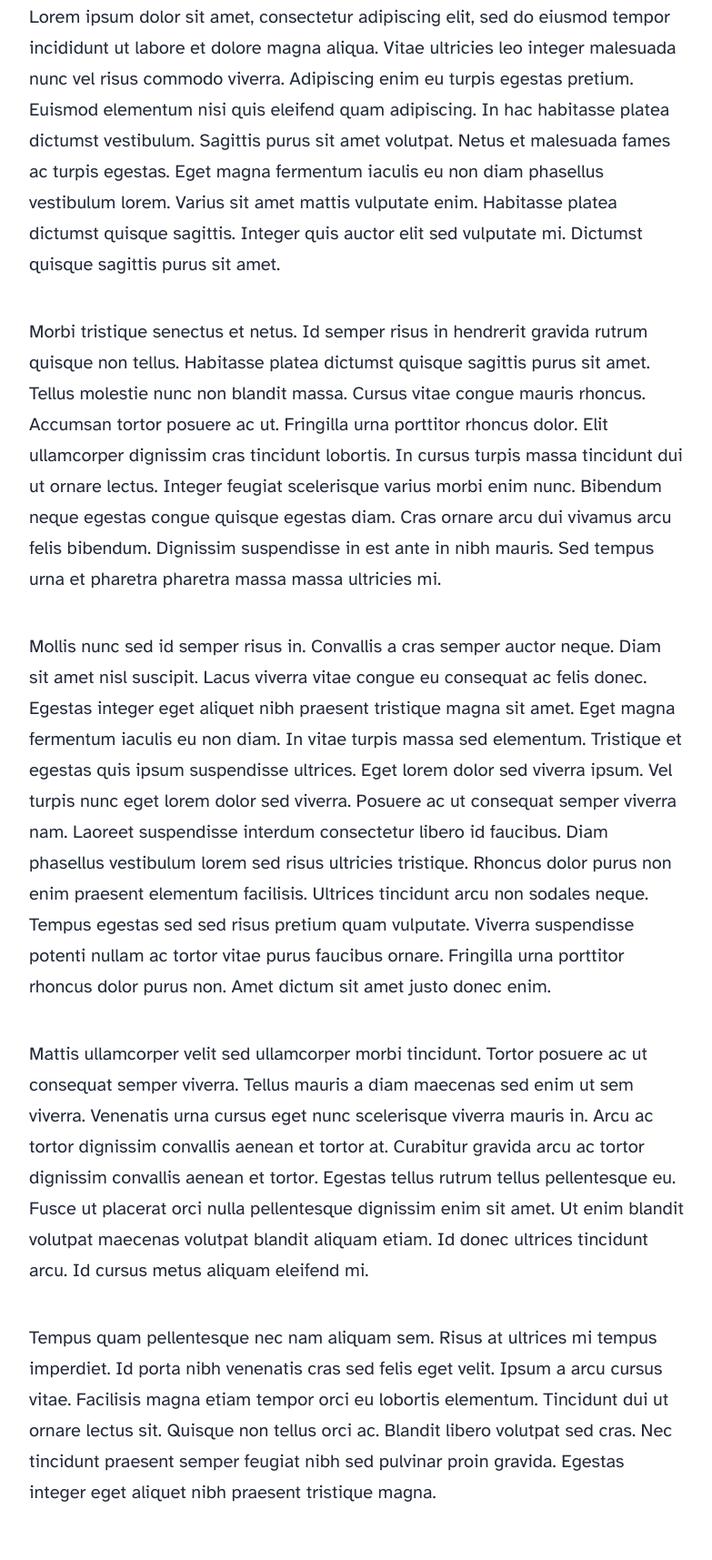
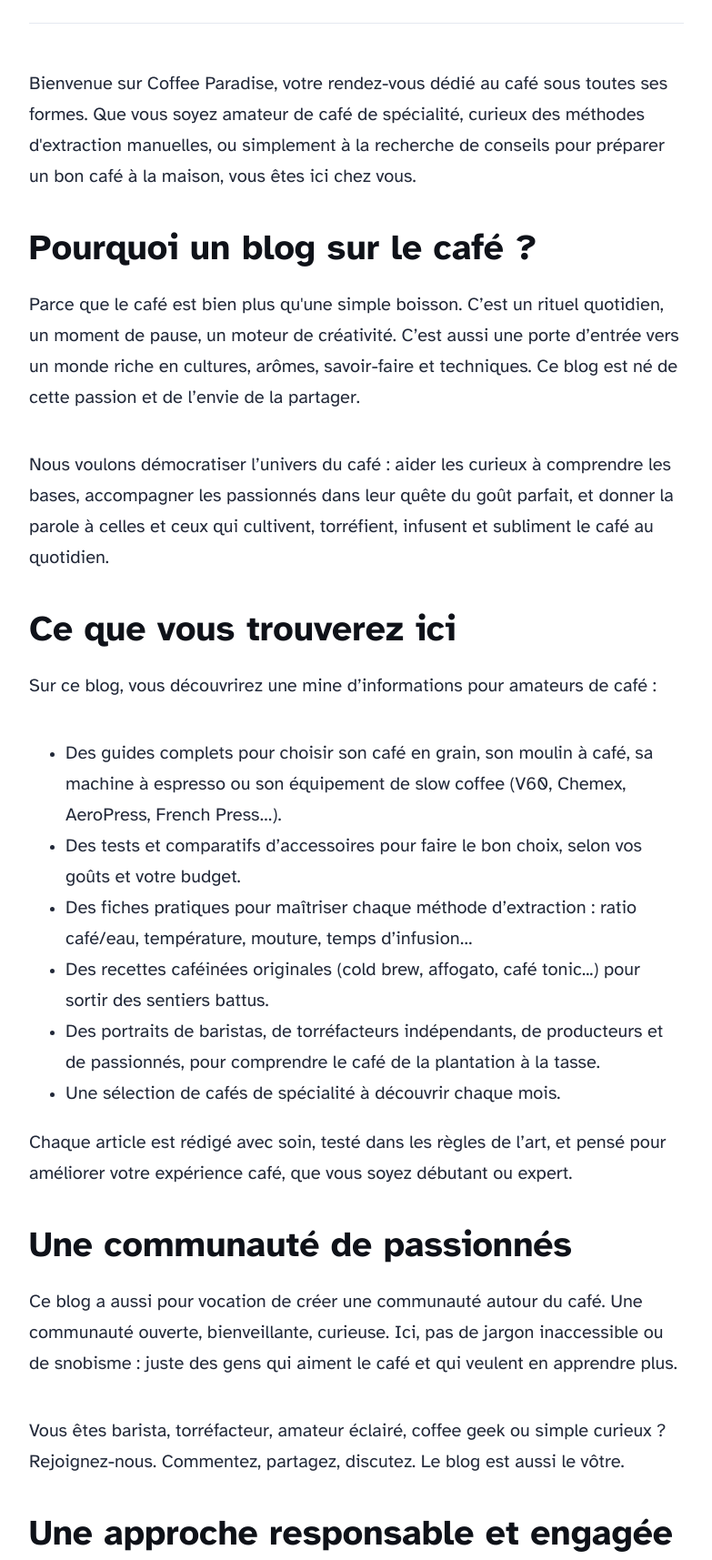
Before and after one commit to chris-bernard/coffee-apps, an Astro site in the folder coffee-blog/: page /about in a window 1280 px wide. Shown: the part 870-2585 px from the top of the page at 91% size, without its empty margins (248-1031 px from the left). Built offline with nearby package versions, Linux system fonts and the light colour scheme; Astro itself is replaced by a stand-in of ours.

Commit message:
Wording of About page & Hide homepage

```diff
--- a/coffee-blog/astro.config.mjs
+++ b/coffee-blog/astro.config.mjs
@@ -7,4 +7,7 @@ import sitemap from '@astrojs/sitemap';
 export default defineConfig({
 	site: 'https://example.com',
 	integrations: [mdx(), sitemap()],
+	redirects: {
+		'/': '/blog',
+	},
 });
--- a/coffee-blog/src/components/Footer.astro
+++ b/coffee-blog/src/components/Footer.astro
@@ -3,7 +3,7 @@ const today = new Date();
 ---
 
 <footer>
-	&copy; {today.getFullYear()} Your name here. All rights reserved.
+	&copy; {today.getFullYear()} Coffee Paradise. All rights reserved.
 	<div class="social-links">
 		<a href="https://m.webtoo.ls/@astro" target="_blank">
 			<span class="sr-only">Follow Astro on Mastodon</span>
--- a/coffee-blog/src/components/Header.astro
+++ b/coffee-blog/src/components/Header.astro
@@ -7,11 +7,10 @@ import { SITE_TITLE } from '../consts';
 	<nav>
 		<h2><a href="/">{SITE_TITLE}</a></h2>
 		<div class="internal-links">
-			<HeaderLink href="/">Home</HeaderLink>
 			<HeaderLink href="/blog">Blog</HeaderLink>
 			<HeaderLink href="/about">About</HeaderLink>
 		</div>
-		<div class="social-links">
+		<div class="social-links" style="display: none;">
 			<a href="https://m.webtoo.ls/@astro" target="_blank">
 				<span class="sr-only">Follow Astro on Mastodon</span>
 				<svg viewBox="0 0 16 16" aria-hidden="true" width="32" height="32"
--- a/coffee-blog/src/consts.ts
+++ b/coffee-blog/src/consts.ts
@@ -1,5 +1,5 @@
 // Place any global data in this file.
 // You can import this data from anywhere in your site by using the `import` keyword.
 
-export const SITE_TITLE = 'Astro Blog';
-export const SITE_DESCRIPTION = 'Welcome to my website!';
+export const SITE_TITLE = 'Coffee Paradise';
+export const SITE_DESCRIPTION = 'Coffee Paradise recense les bonnes pratiques et réunit les amateurs autour d\'une passion : le café';
--- a/coffee-blog/src/pages/about.astro
+++ b/coffee-blog/src/pages/about.astro
@@ -3,60 +3,78 @@ import Layout from '../layouts/BlogPost.astro';
 ---
 
 <Layout
-	title="About Me"
-	description="Lorem ipsum dolor sit amet"
-	pubDate={new Date('August 08 2021')}
+        title="Le Café, notre passion partagée"
+        description="Découvrez Coffee Paradise"
+        pubDate={new Date('April 29 2025')}
         heroImage="/blog-placeholder-about.jpg"
 >
     <p>
-		Lorem ipsum dolor sit amet, consectetur adipiscing elit, sed do eiusmod tempor incididunt ut
-		labore et dolore magna aliqua. Vitae ultricies leo integer malesuada nunc vel risus commodo
-		viverra. Adipiscing enim eu turpis egestas pretium. Euismod elementum nisi quis eleifend quam
-		adipiscing. In hac habitasse platea dictumst vestibulum. Sagittis purus sit amet volutpat. Netus
-		et malesuada fames ac turpis egestas. Eget magna fermentum iaculis eu non diam phasellus
-		vestibulum lorem. Varius sit amet mattis vulputate enim. Habitasse platea dictumst quisque
-		sagittis. Integer quis auctor elit sed vulputate mi. Dictumst quisque sagittis purus sit amet.
+        Bienvenue sur Coffee Paradise, votre rendez-vous dédié au café sous toutes ses formes. Que vous soyez amateur de café de spécialité, curieux des méthodes d'extraction manuelles, ou simplement à la recherche de conseils pour préparer un bon
+        café à la maison, vous êtes ici chez vous.
     </p>
 
+    <h3>Pourquoi un blog sur le café ?</h3>
     <p>
-		Morbi tristique senectus et netus. Id semper risus in hendrerit gravida rutrum quisque non
-		tellus. Habitasse platea dictumst quisque sagittis purus sit amet. Tellus molestie nunc non
-		blandit massa. Cursus vitae congue mauris rhoncus. Accumsan tortor posuere ac ut. Fringilla urna
-		porttitor rhoncus dolor. Elit ullamcorper dignissim cras tincidunt lobortis. In cursus turpis
-		massa tincidunt dui ut ornare lectus. Integer feugiat scelerisque varius morbi enim nunc.
-		Bibendum neque egestas congue quisque egestas diam. Cras ornare arcu dui vivamus arcu felis
-		bibendum. Dignissim suspendisse in est ante in nibh mauris. Sed tempus urna et pharetra pharetra
-		massa massa ultricies mi.
+        Parce que le café est bien plus qu'une simple boisson. C’est un rituel quotidien, un moment de pause, un moteur de créativité. C’est aussi une porte d’entrée vers un monde riche en cultures, arômes, savoir-faire et techniques. Ce blog est né
+        de cette passion et de l’envie de la partager.
+    </p>
+    <p>
+        Nous voulons démocratiser l’univers du café : aider les curieux à comprendre les bases, accompagner les passionnés dans leur quête du goût parfait, et donner la parole à celles et ceux qui cultivent, torréfient, infusent et subliment le café
+        au quotidien.
     </p>
 
+    <h3>Ce que vous trouverez ici</h3>
     <p>
-		Mollis nunc sed id semper risus in. Convallis a cras semper auctor neque. Diam sit amet nisl
-		suscipit. Lacus viverra vitae congue eu consequat ac felis donec. Egestas integer eget aliquet
-		nibh praesent tristique magna sit amet. Eget magna fermentum iaculis eu non diam. In vitae
-		turpis massa sed elementum. Tristique et egestas quis ipsum suspendisse ultrices. Eget lorem
-		dolor sed viverra ipsum. Vel turpis nunc eget lorem dolor sed viverra. Posuere ac ut consequat
-		semper viverra nam. Laoreet suspendisse interdum consectetur libero id faucibus. Diam phasellus
-		vestibulum lorem sed risus ultricies tristique. Rhoncus dolor purus non enim praesent elementum
-		facilisis. Ultrices tincidunt arcu non sodales neque. Tempus egestas sed sed risus pretium quam
-		vulputate. Viverra suspendisse potenti nullam ac tortor vitae purus faucibus ornare. Fringilla
-		urna porttitor rhoncus dolor purus non. Amet dictum sit amet justo donec enim.
+        Sur ce blog, vous découvrirez une mine d’informations pour amateurs de café :
+    </p>
+    <ul>
+        <li>Des guides complets pour choisir son café en grain, son moulin à café, sa machine à espresso ou son équipement de slow coffee (V60, Chemex, AeroPress, French Press…).</li>
+        <li>Des tests et comparatifs d’accessoires pour faire le bon choix, selon vos goûts et votre budget.</li>
+        <li>Des fiches pratiques pour maîtriser chaque méthode d’extraction : ratio café/eau, température, mouture, temps d’infusion…</li>
+        <li>Des recettes caféinées originales (cold brew, affogato, café tonic...) pour sortir des sentiers battus.</li>
+        <li>Des portraits de baristas, de torréfacteurs indépendants, de producteurs et de passionnés, pour comprendre le café de la plantation à la tasse.</li>
+        <li>Une sélection de cafés de spécialité à découvrir chaque mois.</li>
+    </ul>
+    <p>
+        Chaque article est rédigé avec soin, testé dans les règles de l’art, et pensé pour améliorer votre expérience café, que vous soyez débutant ou expert.
     </p>
 
+    <h3>Une communauté de passionnés</h3>
     <p>
-		Mattis ullamcorper velit sed ullamcorper morbi tincidunt. Tortor posuere ac ut consequat semper
-		viverra. Tellus mauris a diam maecenas sed enim ut sem viverra. Venenatis urna cursus eget nunc
-		scelerisque viverra mauris in. Arcu ac tortor dignissim convallis aenean et tortor at. Curabitur
-		gravida arcu ac tortor dignissim convallis aenean et tortor. Egestas tellus rutrum tellus
-		pellentesque eu. Fusce ut placerat orci nulla pellentesque dignissim enim sit amet. Ut enim
-		blandit volutpat maecenas volutpat blandit aliquam etiam. Id donec ultrices tincidunt arcu. Id
-		cursus metus aliquam eleifend mi.
+        Ce blog a aussi pour vocation de créer une communauté autour du café. Une communauté ouverte, bienveillante, curieuse. Ici, pas de jargon inaccessible ou de snobisme : juste des gens qui aiment le café et qui veulent en apprendre plus.
+    </p>
+    <p>
+        Vous êtes barista, torréfacteur, amateur éclairé, coffee geek ou simple curieux ? Rejoignez-nous. Commentez, partagez, discutez. Le blog est aussi le vôtre.
     </p>
 
+    <h3>Une approche responsable et engagée</h3>
     <p>
-		Tempus quam pellentesque nec nam aliquam sem. Risus at ultrices mi tempus imperdiet. Id porta
-		nibh venenatis cras sed felis eget velit. Ipsum a arcu cursus vitae. Facilisis magna etiam
-		tempor orci eu lobortis elementum. Tincidunt dui ut ornare lectus sit. Quisque non tellus orci
-		ac. Blandit libero volutpat sed cras. Nec tincidunt praesent semper feugiat nibh sed pulvinar
-		proin gravida. Egestas integer eget aliquet nibh praesent tristique magna.
+        Le monde du café n’est pas neutre. Derrière chaque tasse se cache une chaîne de valeur complexe : production, commerce équitable, conditions de travail, durabilité. Nous mettons un point d’honneur à valoriser les cafés issus de filières
+        responsables, les torréfactions artisanales, et les démarches respectueuses de l’environnement et des producteurs.
+    </p>
+    <p>
+        Nous croyons qu’un bon café est un café éthique : traçable, juste, respectueux du terroir et de ceux qui le cultivent.
+    </p>
+
+    <h3>Le café, un voyage sensoriel et culturel</h3>
+    <p>
+        Apprendre à apprécier le café, c’est aussi développer son palais, affiner sa perception des arômes, s’ouvrir à des goûts nouveaux. C’est un chemin personnel, fait d’essais, de découvertes, parfois d’erreurs, mais toujours de plaisir.
+    </p>
+    <p>
+        À travers ce blog, nous vous accompagnons dans ce voyage sensoriel, du choix de vos grains à l’extraction parfaite, en passant par l’entretien de vos machines ou les meilleurs spots pour boire un bon café.
+    </p>
+
+
+    <h3>En résumé</h3>
+    <p>
+        Un blog pour les passionnés de café, du néophyte au barista.
+    </p>
+    <ul>
+        <li>Des ressources complètes pour mieux choisir, préparer et savourer son café.</li>
+        <li>Une communauté bienveillante réunie autour d’un amour commun : le café.</li>
+        <li>Un regard engagé, responsable et curieux sur l’univers du café.</li>
+    </ul>
+    <p>
+        Merci d’être là. Installez-vous confortablement, prenez une tasse, et bonne lecture !
     </p>
 </Layout>
```
Lines whose indentation alone changed are shown as unchanged.
